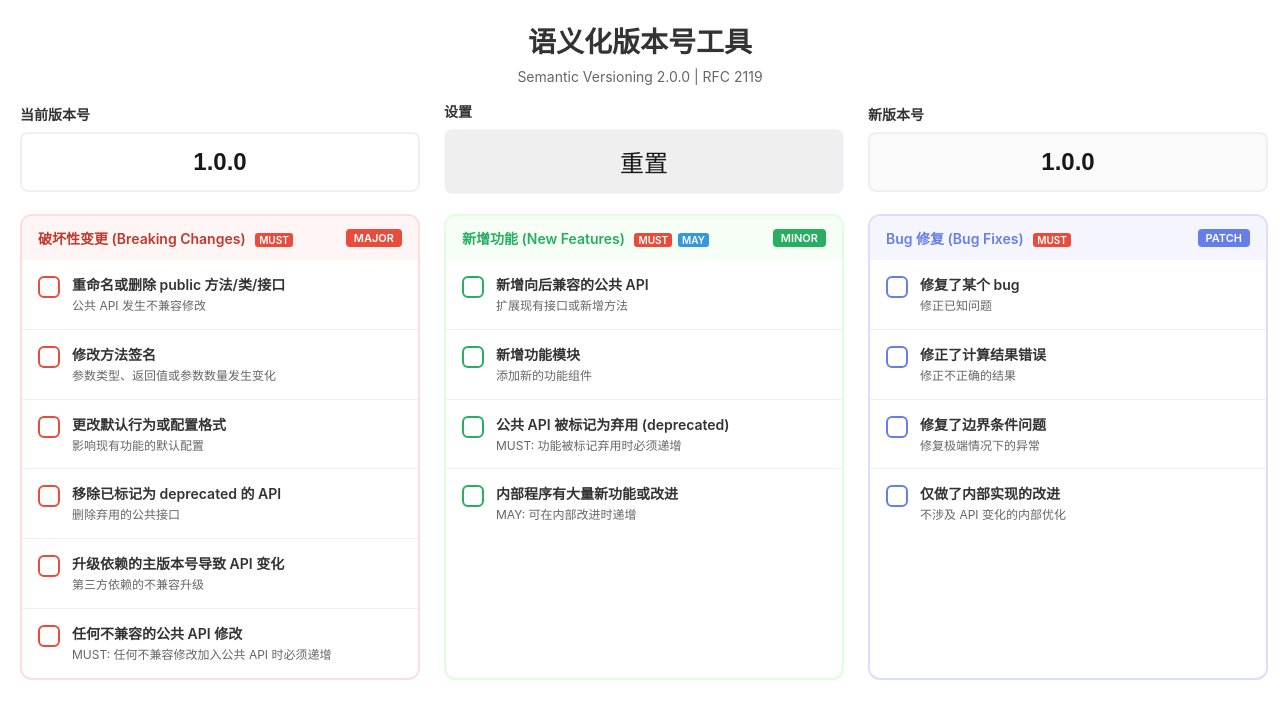
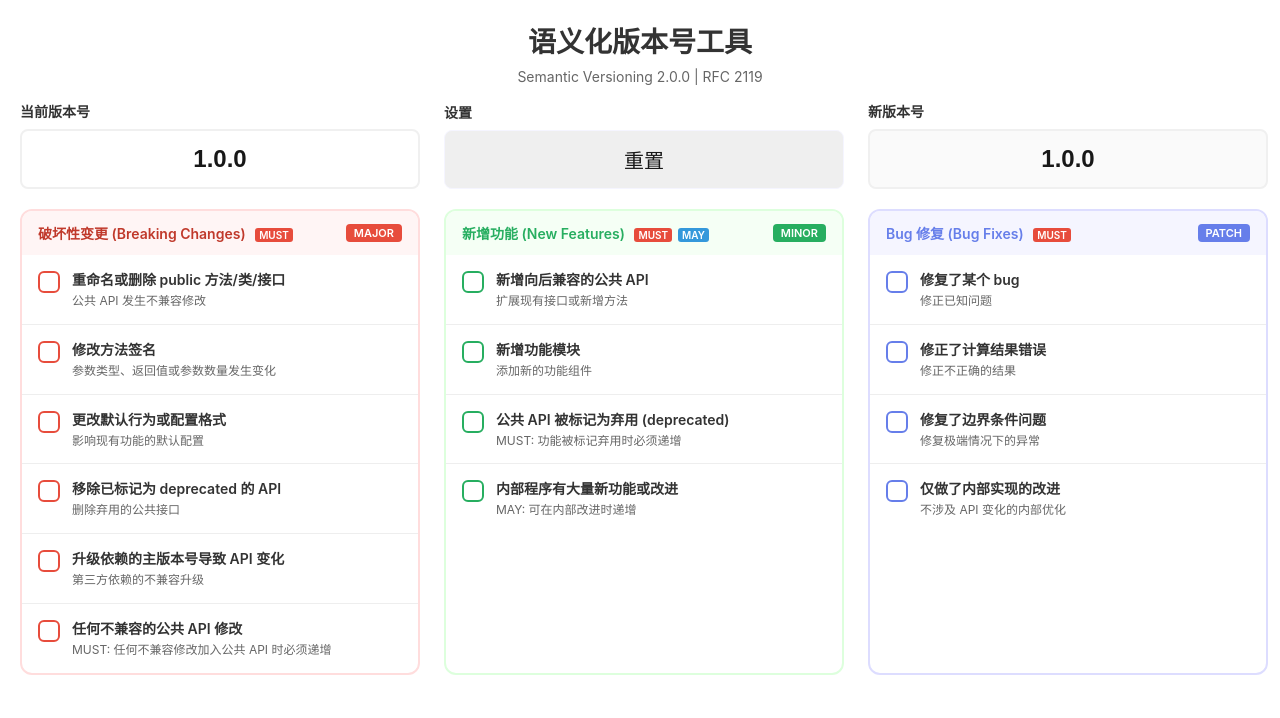
Before and after one commit to gausstool/semver-tools, a Vue app: page / in a window 1280 px wide. Shown: the top 718 px of the page. Built offline with nearby package versions, Linux system fonts and the light colour scheme.

Commit message:
style: 调整按钮字体大小从24px到20px

```diff
--- a/src/App.vue
+++ b/src/App.vue
@@ -186,7 +186,7 @@ h1 {
   border: none;
   border-radius: 8px;
   cursor: pointer;
-  font-size: 24px;
+  font-size: 20px;
   color: #181818;
   border: 1px solid #f5f5ff;
 }
```
